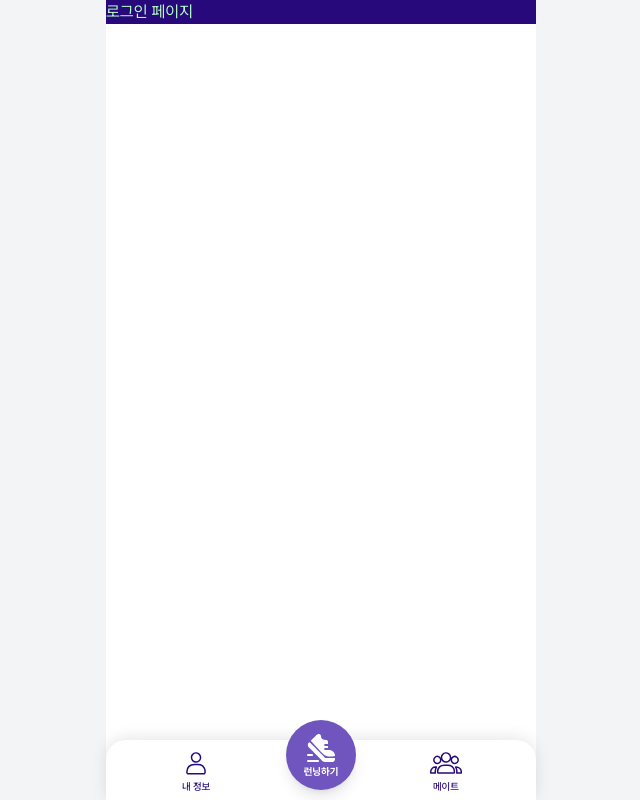
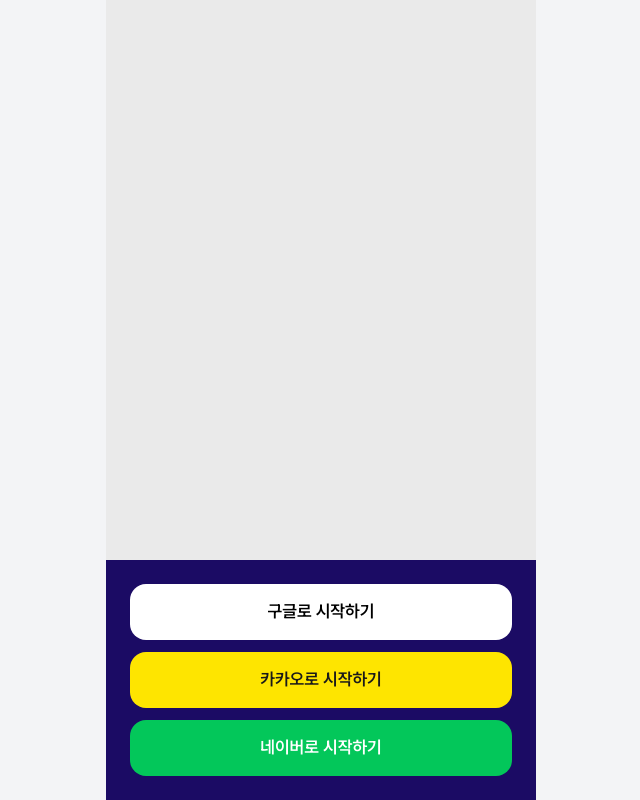
Before and after one commit to 9oormthon-univ/2025_SEASONTHON_TEAM_62_FE, a React (Vite) app: page /login in a window 1280 px wide. Shown: the whole page, without its empty margins (319-959 px from the left). Built offline with nearby package versions, Linux system fonts and the light colour scheme; no server answers.

Commit message:
feat: 로그인 로직 임시 구현

```diff
--- a/src/pages/login/LoginPage.tsx
+++ b/src/pages/login/LoginPage.tsx
@@ -1,3 +1,77 @@
+const API_BASE = import.meta.env.VITE_API_BASE_URL as string;
+
+type Provider = 'google' | 'kakao' | 'naver';
+
+function goOAuth(provider: Provider, next?: string) {
+  const url = new URL(`${API_BASE}/oauth2/authorization/${provider}`);
+  const state = next ?? window.location.pathname + window.location.search;
+  url.searchParams.set('state', encodeURIComponent(state));
+  window.location.href = url.toString();
+}
+
 export default function LoginPage() {
-  return <div className="bg-main1 text-safe">로그인 페이지</div>;
+  return (
+    <div className="min-h-dvh flex flex-col bg-gray3">
+      <div className="flex-1" />
+
+      <footer className="bg-[#1B0B64] px-6 pt-6 pb-[calc(env(safe-area-inset-bottom)+24px)]">
+        <div className="mx-auto w-full max-w-[430px] space-y-3">
+          <button
+            onClick={() => goOAuth('google', '/')}
+            aria-label="구글로 시작하기"
+            className="
+              w-full h-14 rounded-2xl bg-white font-semibold
+               transition
+              grid grid-cols-[28px,1fr,28px] items-center
+            "
+          >
+            <span className="col-start-1 col-end-2 grid place-items-center">
+              {/* 아이콘 */}
+            </span>
+            <span className="col-start-2 col-end-3 text-center text-[17px]">
+              구글로 시작하기
+            </span>
+            <span className="col-start-3" />
+          </button>
+
+          <button
+            onClick={() => goOAuth('kakao', '/')}
+            aria-label="카카오로 시작하기"
+            className="
+              w-full h-14 rounded-2xl bg-[#FEE500] text-black font-semibold
+               transition
+              grid grid-cols-[28px,1fr,28px] items-center
+            "
+          >
+            <span className="col-start-1 col-end-2 grid place-items-center">
+              {/* 아이콘 */}
+            </span>
+            <span className="col-start-2 col-end-3 text-center text-[17px]">
+              카카오로 시작하기
+            </span>
+            <span className="col-start-3" />
+          </button>
+
+          {/* 네이버로 시작하기 */}
+          <button
+            onClick={() => goOAuth('naver', '/')}
+            aria-label="네이버로 시작하기"
+            className="
+              w-full h-14 rounded-2xl bg-[#03C75A] text-white font-semibold
+               transition
+              grid grid-cols-[28px,1fr,28px] items-center
+            "
+          >
+            <span className="col-start-1 col-end-2 grid place-items-center">
+              {/* 아이콘 */}
+            </span>
+            <span className="col-start-2 col-end-3 text-center text-[17px]">
+              네이버로 시작하기
+            </span>
+            <span className="col-start-3" />
+          </button>
+        </div>
+      </footer>
+    </div>
+  );
 }
--- /dev/null
+++ b/src/pages/login/components/googleLoginButton.tsx
@@ -0,0 +1,25 @@
+const API_BASE = import.meta.env.VITE_API_BASE_URL;
+const DEFAULT_RETURN = import.meta.env.VITE_OAUTH_RETURN_URL;
+
+export default function GoogleLoginButton({ next }: { next?: string }) {
+  const handleClick = () => {
+    const returnUrl = next
+      ? new URL(next, window.location.origin).toString()
+      : DEFAULT_RETURN || window.location.origin;
+const url = new URL(`${API_BASE}/oauth2/authorization/google`);
+    url.searchParams.set('redirect_uri', returnUrl);
+    const current = window.location.pathname + window.location.search;
+    url.searchParams.set('state', encodeURIComponent(current));
+
+    window.location.href = url.toString();
+  };
+
+  return (
+    <button
+      onClick={handleClick}
+      className="w-full rounded-lg bg-[#4285F4] py-2.5 text-sm font-semibold text-white hover:brightness-110 active:brightness-95 transition"
+    >
+      구글로 시작하기
+    </button>
+  );
+}
--- /dev/null
+++ b/src/shared/apis/login/authApi.ts
@@ -0,0 +1,26 @@
+import api from '../api';
+
+export type LoginBody = {
+  username: string;
+  password: string;
+  deviceId: string;
+};
+
+export type LoginResponse =
+  | {
+      code?: string;
+      success?: string;
+      msg?: string;
+      data?: {
+        accessToken?: string;
+        refreshToken?: string;
+        [k: string]: any;
+      };
+      [k: string]: any;
+    }
+  | any;
+
+export async function login(body: LoginBody): Promise<LoginResponse> {
+  const res = await api.post('/api/auth/login', body);
+  return res.data;
+}
--- /dev/null
+++ b/src/shared/icons/ic_google.tsx
@@ -0,0 +1,28 @@
+import type { SVGProps } from 'react';
+
+const IcSvgGoogle = (props: SVGProps<SVGSVGElement>) => (
+  <svg
+    xmlns="http://www.w3.org/2000/svg"
+    fill="none"
+    viewBox="0 0 24 24"
+    {...props}
+   color="currentColor">
+    <path
+      fill="currentColor"
+      d="M21.806 10.042H21V10h-9v4h5.651A5.998 5.998 0 0 1 6 12a6 6 0 0 1 6-6c1.53 0 2.921.577 3.98 1.52L18.81 4.69A9.95 9.95 0 0 0 12 2C6.478 2 2 6.478 2 12s4.478 10 10 10 10-4.477 10-10c0-.67-.069-1.325-.195-1.959"
+    />
+    <path
+      fill="currentColor"
+      d="M3.153 7.346 6.44 9.755A6 6 0 0 1 12 6c1.53 0 2.921.577 3.98 1.52l2.83-2.829A9.95 9.95 0 0 0 12 2a9.99 9.99 0 0 0-8.847 5.346"
+    />
+    <path
+      fill="currentColor"
+      d="M12 22c2.583 0 4.93-.988 6.705-2.596l-3.095-2.619A5.96 5.96 0 0 1 12 18a6 6 0 0 1-5.641-3.973L3.098 16.54C4.753 19.778 8.114 22 12 22"
+    />
+    <path
+      fill="currentColor"
+      d="M21.806 10.042H21V10h-9v4h5.651a6 6 0 0 1-2.043 2.785h.002l3.095 2.619C18.485 19.602 22 17 22 12c0-.67-.069-1.325-.195-1.959"
+    />
+  </svg>
+);
+export default IcSvgGoogle;
--- a/src/shared/icons/index.ts
+++ b/src/shared/icons/index.ts
@@ -3,6 +3,7 @@
 
 export { default as IcSvgArrow } from './ic_arrow';
 export { default as IcSvgDropdown } from './ic_dropdown';
+export { default as IcSvgGoogle } from './ic_google';
 export { default as IcSvgInputDelete } from './ic_inputdelete';
 export { default as IcSvgLeftArrow } from './ic_leftarrow';
 export { default as IcSvgLeftArrow2 } from './ic_leftarrow2';
--- a/src/shared/layouts/global-layout.tsx
+++ b/src/shared/layouts/global-layout.tsx
@@ -3,7 +3,7 @@
 import type { PropsWithChildren } from 'react';
 import BottomNavigation from '../components/bottom-navigation';
 
-const HIDDEN_BOTTOM_PATHS = ['/splash', '/onboarding'];
+const HIDDEN_BOTTOM_PATHS = ['/splash', '/onboarding', '/login'];
 
 export default function GlobalLayout({ children }: PropsWithChildren) {
   const { pathname } = useLocation();
```
Also changed, not shown: src/assets/svg/google.svg (added), src/shared/apis/api.ts (line endings or trailing spaces).
